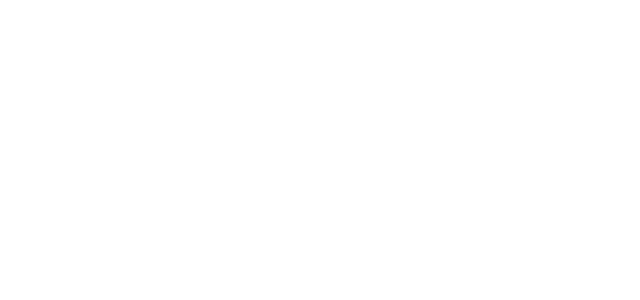
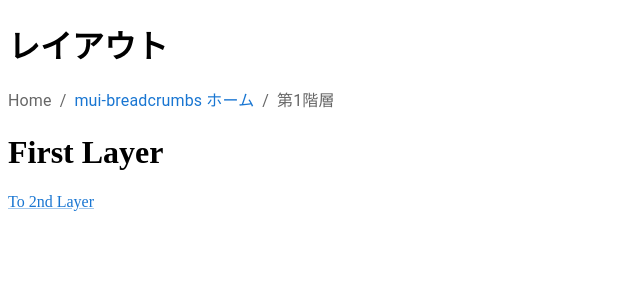
Before and after one commit to KimuraDanaka119/react_mui_with_vite-sample, a React (Vite) app: page /mui-breadcrumbs/1st in a window 1280 px wide. Before the commit this address had no page. Shown: the top 300 px of the page, without its empty margins (0-640 px from the left). Built offline with nearby package versions, Linux system fonts and the light colour scheme.

Commit message:
add MUI Breadcrumbs with React Router v6

```diff
--- a/package.json
+++ b/package.json
@@ -11,7 +11,7 @@
   "dependencies": {
     "@emotion/react": "^11.5.0",
     "@mui/lab": "^5.0.0-alpha.53",
-    "@mui/material": "^5.0.6",
+    "@mui/material": "^5.2.2",
     "@mui/styled-engine": "npm:@mui/styled-engine-sc@latest",
     "@mui/styles": "^5.0.2",
     "@mui/x-data-grid": "^5.0.1",
@@ -19,7 +19,7 @@
     "history": "5",
     "react": "^17.0.0",
     "react-dom": "^17.0.0",
-    "react-router-dom": "6.0.1",
+    "react-router-dom": "^6.0.2",
     "styled-components": "^5.3.3",
     "use-react-router-breadcrumbs": "^3.0.1"
   },
--- a/src/App.tsx
+++ b/src/App.tsx
@@ -11,6 +11,11 @@
 import FirstLayer from '@/components/pages/router_breadcrumbs/FirstLayer'
 import SecondLayer from '@/components/pages/router_breadcrumbs/SecondLayer'
 import ThirdLayer from '@/components/pages/router_breadcrumbs/ThirdLayer'
+import MuiLayout from '@/components/pages/mui_breadcrumbs/MuiLayout'
+import MuiFirstLayer from '@/components/pages/mui_breadcrumbs/MuiFirstLayer'
+import MuiThirdLayer from '@/components/pages/mui_breadcrumbs/MuiThirdLayer'
+import MuiSecondLayer from '@/components/pages/mui_breadcrumbs/MuiSecondLayer'
+import MuiTop from '@/components/pages/mui_breadcrumbs/MuiTop'
 
 function App() {
   return (
@@ -38,6 +43,19 @@
             </Route>
           </Route>
         </Route>
+
+        <Route path="mui-breadcrumbs" element={<MuiLayout />}>
+          <Route index element={<MuiTop />} />
+          <Route path="1st">
+            <Route index element={<MuiFirstLayer />} />
+            <Route path="2nd">
+              <Route index element={<MuiSecondLayer />} />
+              <Route path="3rd">
+                <Route index element={<MuiThirdLayer />} />
+              </Route>
+            </Route>
+          </Route>
+        </Route>
       </Routes>
     </div>
   )
--- /dev/null
+++ b/src/components/pages/mui_breadcrumbs/MuiBread.tsx
@@ -0,0 +1,47 @@
+import useBreadcrumbs from 'use-react-router-breadcrumbs'
+import {Link as RouterLink, NavLink, useLocation} from 'react-router-dom'
+import {Breadcrumbs, Link, LinkProps} from '@mui/material'
+
+interface LinkRouterProps extends LinkProps {
+  to: string
+  replace?: boolean
+}
+
+// パンくずリストに表示する文言を公式サンプルと変更
+const breadcrumbNameMap: {[key: string]: string} = {
+  '/mui-breadcrumbs': 'mui-breadcrumbs ホーム',
+  '/mui-breadcrumbs/1st': '第1階層',
+  '/mui-breadcrumbs/1st/2nd': '第2階層',
+  '/mui-breadcrumbs/1st/2nd/3rd': '第3階層'
+}
+
+const LinkRouter = (props: LinkRouterProps) => <Link {...props} component={RouterLink as any} />
+
+const Component = (): JSX.Element => {
+  // locationは React Router v6 の useLocation API で取得
+  const location = useLocation()
+
+  const pathNames = location.pathname.split('/').filter((x) => x)
+
+  return (
+    <Breadcrumbs>
+      <LinkRouter underline="hover" color="inherit" to="/">
+        Home
+      </LinkRouter>
+      {pathNames.map((value, index) => {
+        const last = index === pathNames.length - 1
+        const to = `/${pathNames.slice(0, index + 1).join('/')}`
+
+        // リンクの色を分かりやすくするため、サンプルとは color を変更
+        return last ? (
+          <div>{breadcrumbNameMap[to]}</div>
+        ) : (
+          <LinkRouter underline="hover" color="primary" to={to} key={to}>
+            {breadcrumbNameMap[to]}
+          </LinkRouter>
+        )
+      })}
+    </Breadcrumbs>
+  )
+}
+export default Component
--- /dev/null
+++ b/src/components/pages/mui_breadcrumbs/MuiFirstLayer.tsx
@@ -0,0 +1,14 @@
+import {Link} from '@mui/material'
+import {Link as RouterLink} from 'react-router-dom'
+
+const Component = (): JSX.Element => {
+  return (
+    <>
+      <h1>First Layer</h1>
+      <Link to="/mui-breadcrumbs/1st/2nd" component={RouterLink as any}>
+        To 2nd Layer
+      </Link>
+    </>
+  )
+}
+export default Component
--- /dev/null
+++ b/src/components/pages/mui_breadcrumbs/MuiLayout.tsx
@@ -0,0 +1,13 @@
+import {Outlet} from 'react-router-dom'
+import MuiBread from '@/components/pages/mui_breadcrumbs/MuiBread'
+
+const Component = (): JSX.Element => {
+  return (
+    <>
+      <h1>レイアウト</h1>
+      <MuiBread />
+      <Outlet />
+    </>
+  )
+}
+export default Component
--- /dev/null
+++ b/src/components/pages/mui_breadcrumbs/MuiSecondLayer.tsx
@@ -0,0 +1,14 @@
+import {Link} from '@mui/material'
+import {Link as RouterLink} from 'react-router-dom'
+
+const Component = (): JSX.Element => {
+  return (
+    <>
+      <h1>Second Layer</h1>
+      <Link to="/mui-breadcrumbs/1st/2nd/3rd" component={RouterLink as any}>
+        To 3rd Layer
+      </Link>
+    </>
+  )
+}
+export default Component
--- /dev/null
+++ b/src/components/pages/mui_breadcrumbs/MuiThirdLayer.tsx
@@ -0,0 +1,8 @@
+const Component = (): JSX.Element => {
+  return (
+    <>
+      <h1>Third Layer</h1>
+    </>
+  )
+}
+export default Component
--- /dev/null
+++ b/src/components/pages/mui_breadcrumbs/MuiTop.tsx
@@ -0,0 +1,14 @@
+import {Link} from '@mui/material'
+import {Link as RouterLink} from 'react-router-dom'
+
+const Component = (): JSX.Element => {
+  return (
+    <>
+      <h1>Top Page</h1>
+      <Link to="/mui-breadcrumbs/1st" component={RouterLink as any}>
+        To 1st Layer
+      </Link>
+    </>
+  )
+}
+export default Component
```
Also changed, not shown: 1 other file (tests, documents, lock files or other folders).
